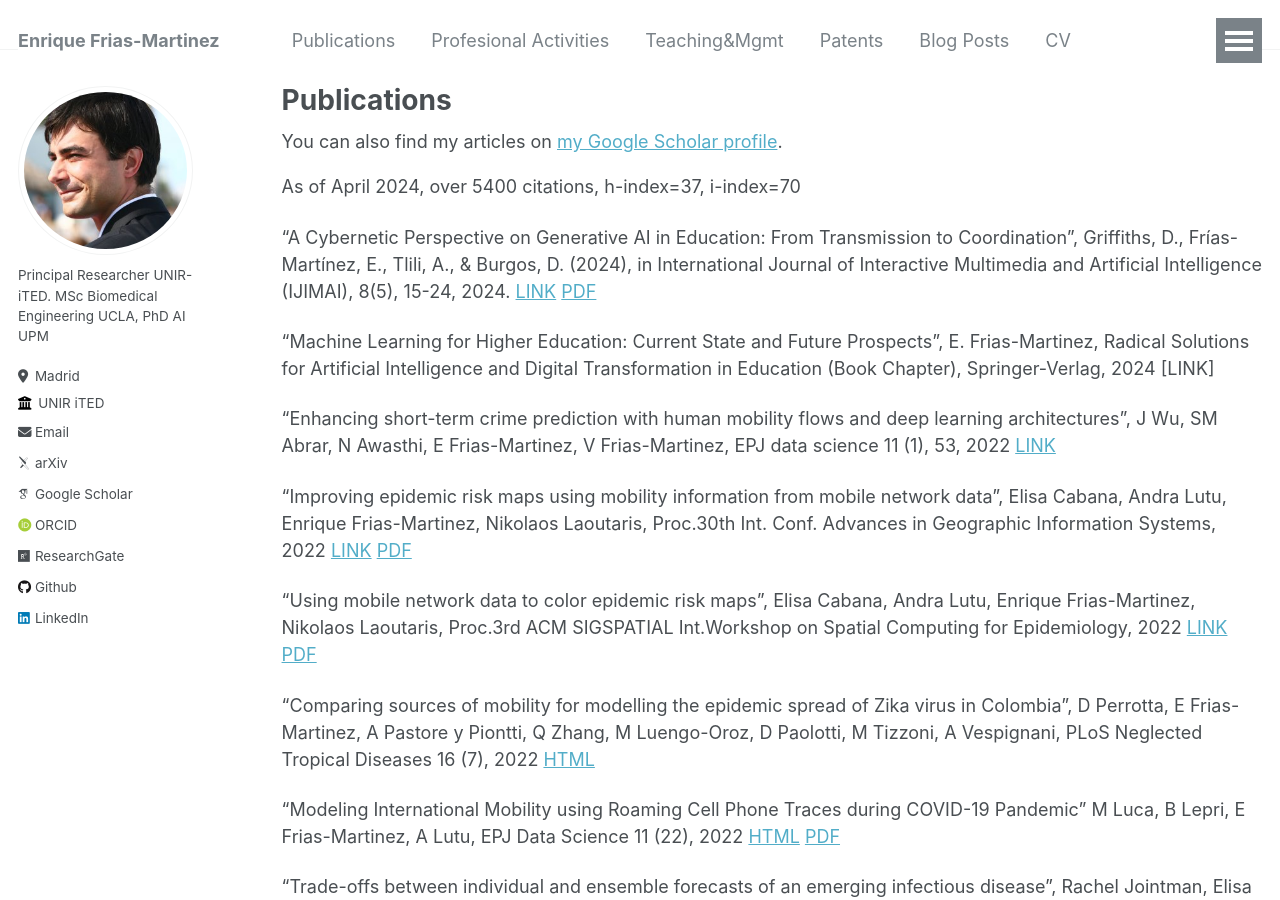
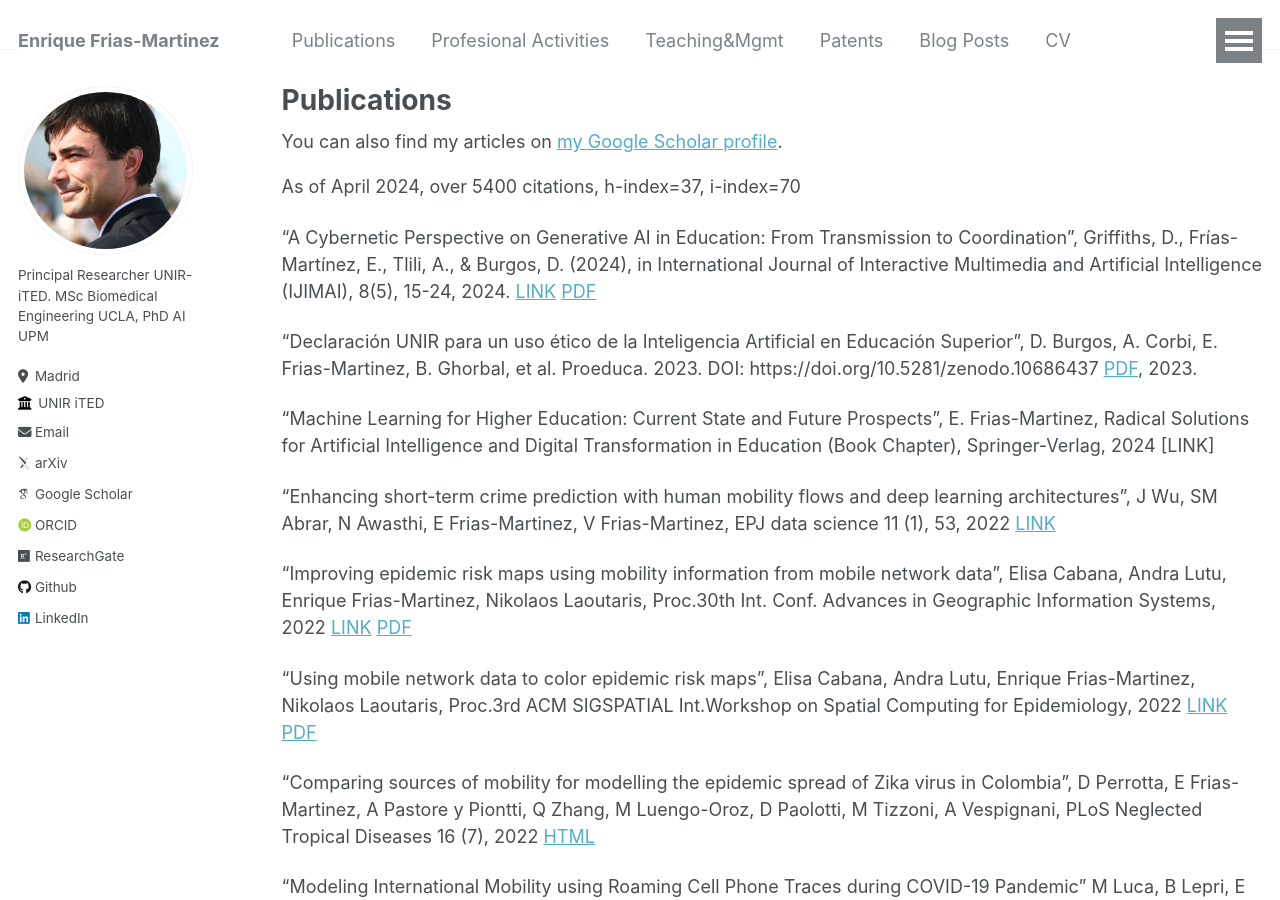
Before and after one commit to ENriqueFRiasM/enriquefriasm.github.io, a Jekyll site: the page built from _pages/publications.md, in a window 1280 px wide and 900 px high. Built offline with Jekyll 4.4.1, drawn with Linux system fonts in a browser that asks for light colours; some web fonts are replaced.

Commit message:
Update publications.md

```diff
--- a/_pages/publications.md
+++ b/_pages/publications.md
@@ -12,6 +12,8 @@ author_profile: true
 As of April 2024, over 5400 citations, h-index=37, i-index=70
 
 "A Cybernetic Perspective on Generative AI in Education: From Transmission to Coordination", Griffiths, D., Frías-Martínez, E., Tlili, A., & Burgos, D. (2024), in International Journal of Interactive Multimedia and Artificial Intelligence (IJIMAI), 8(5), 15-24, 2024. [LINK](https://www.ijimai.org/journal/bibcite/reference/3430)  [PDF](https://reunir.unir.net/bitstream/handle/123456789/16207/A%20Cybernetic%20Perspective%20on%20Generative%20AI%20in%20Education.pdf?sequence=1&isAllowed=y)
+
+"Declaración UNIR para un uso ético de la Inteligencia Artificial en Educación Superior", D. Burgos, A. Corbi, E. Frias-Martinez, B. Ghorbal, et al. Proeduca. 2023. DOI: https://doi.org/10.5281/zenodo.10686437 [PDF](https://www.unir.net/wp-content/uploads/2024/02/Declaracion-UNIR-para-un-uso-etico-de-la-IA-en-Educacion-Superior.pdf), 2023.
 
 "Machine Learning for Higher Education: Current State and Future Prospects", E. Frias-Martinez, Radical Solutions for Artificial Intelligence and Digital Transformation in Education (Book Chapter), Springer-Verlag, 2024 [LINK]
 
```
